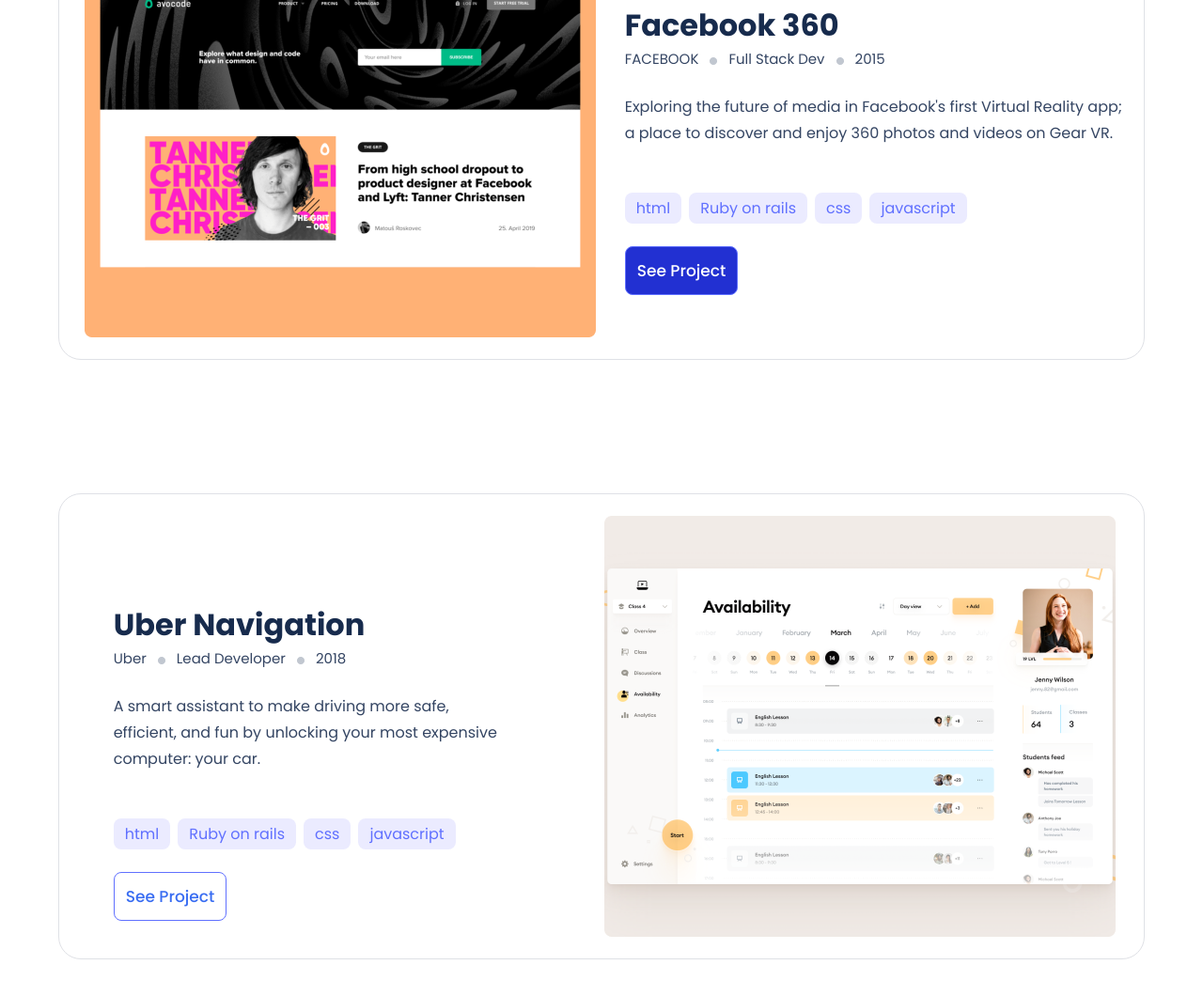
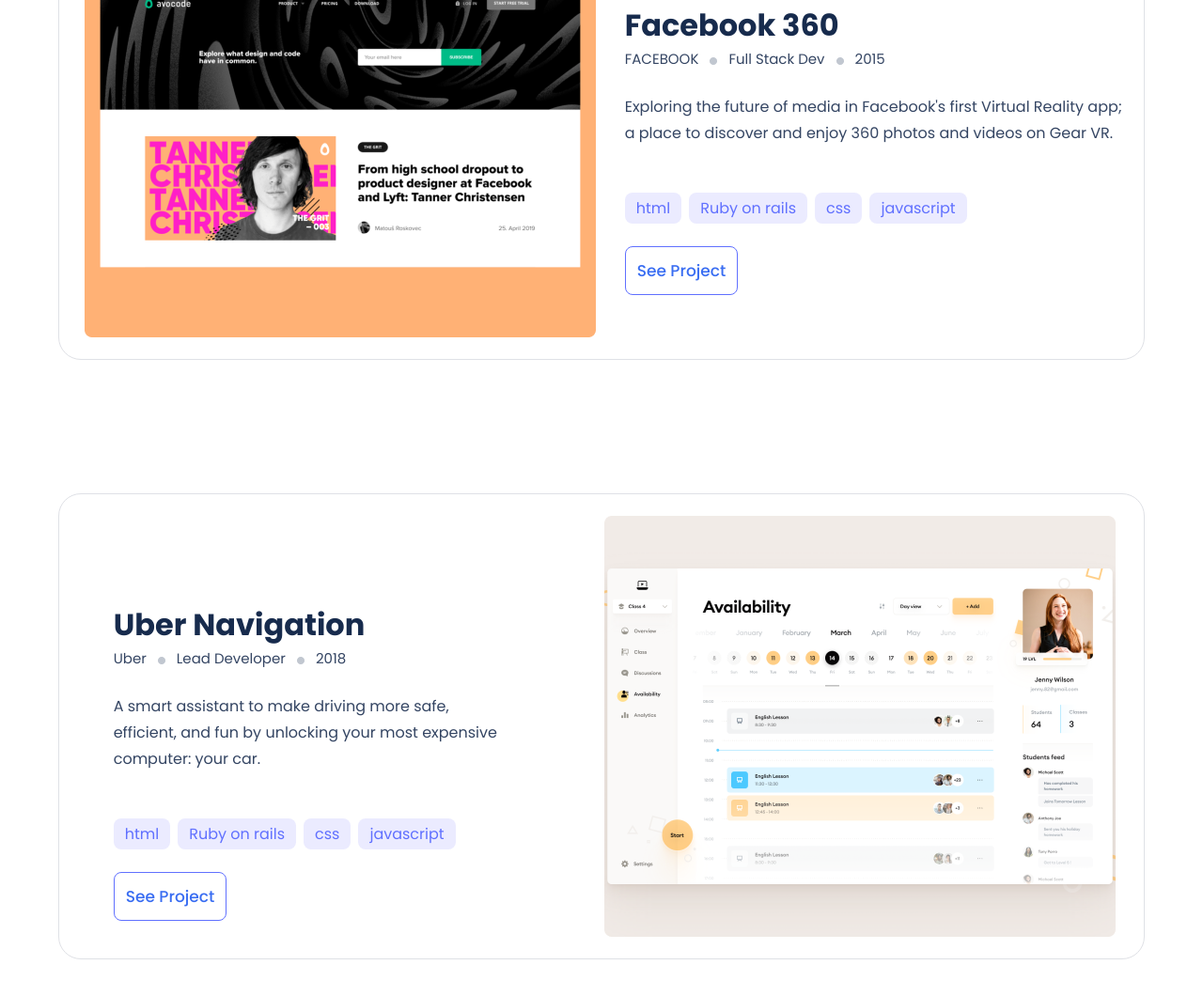
Before and after one commit to 1GORDON/my-portfolio, a website: page index.html in a window 1280 px wide. Shown: the part 2673-3733 px from the top of the page at 94% size. Drawn offline with Linux system fonts and the light colour scheme.

Commit message:
Update desktop version review changes

```diff
--- a/style.css
+++ b/style.css
@@ -394,11 +394,6 @@
     margin: 24px 0;
   }
 
-  .active {
-    background-color: #2230d2;
-    color: white;
-  }
-
   .card {
     display: none;
   }
```
Also changed, not shown: index.html (+0 -2 lines).
